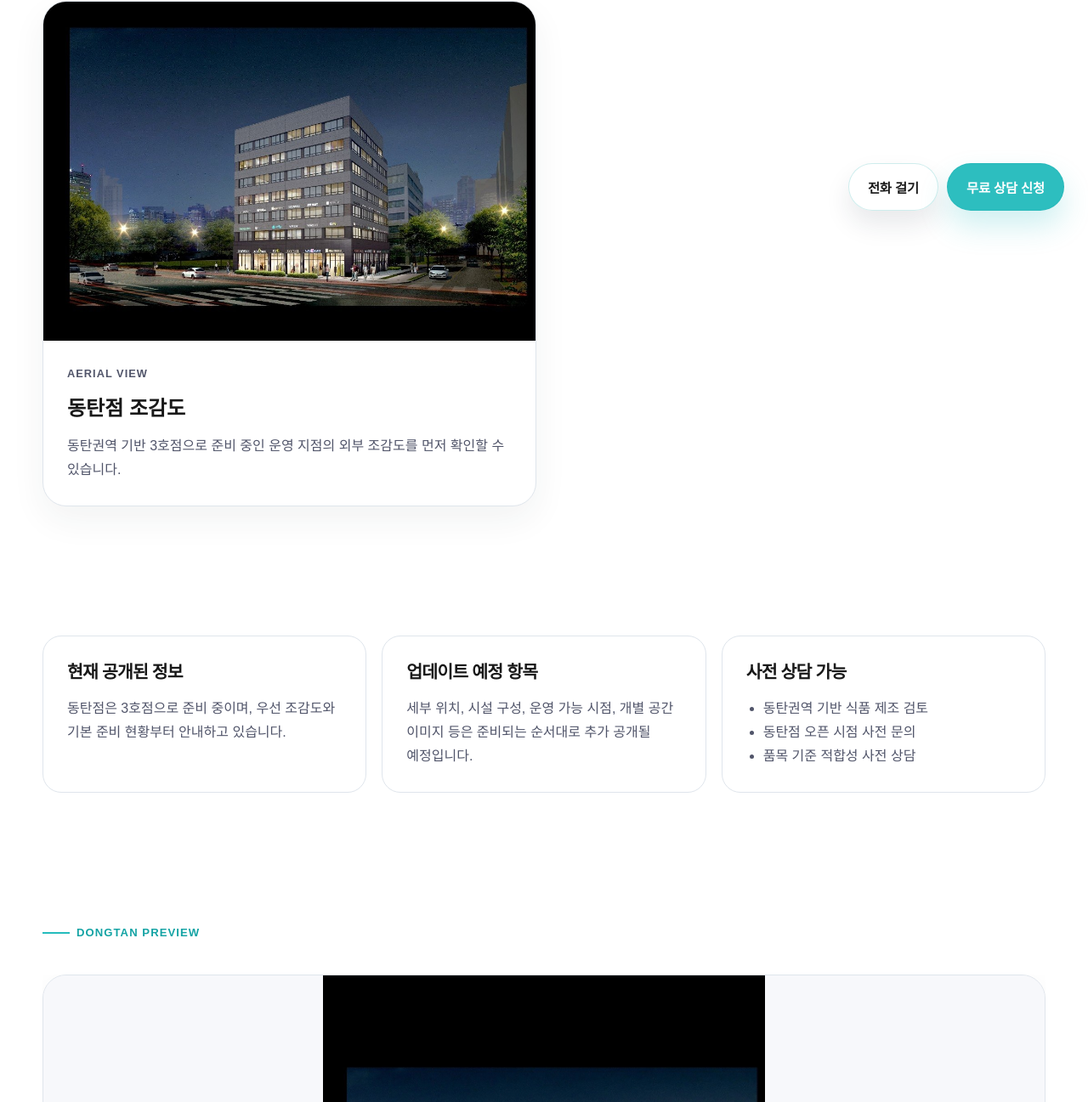
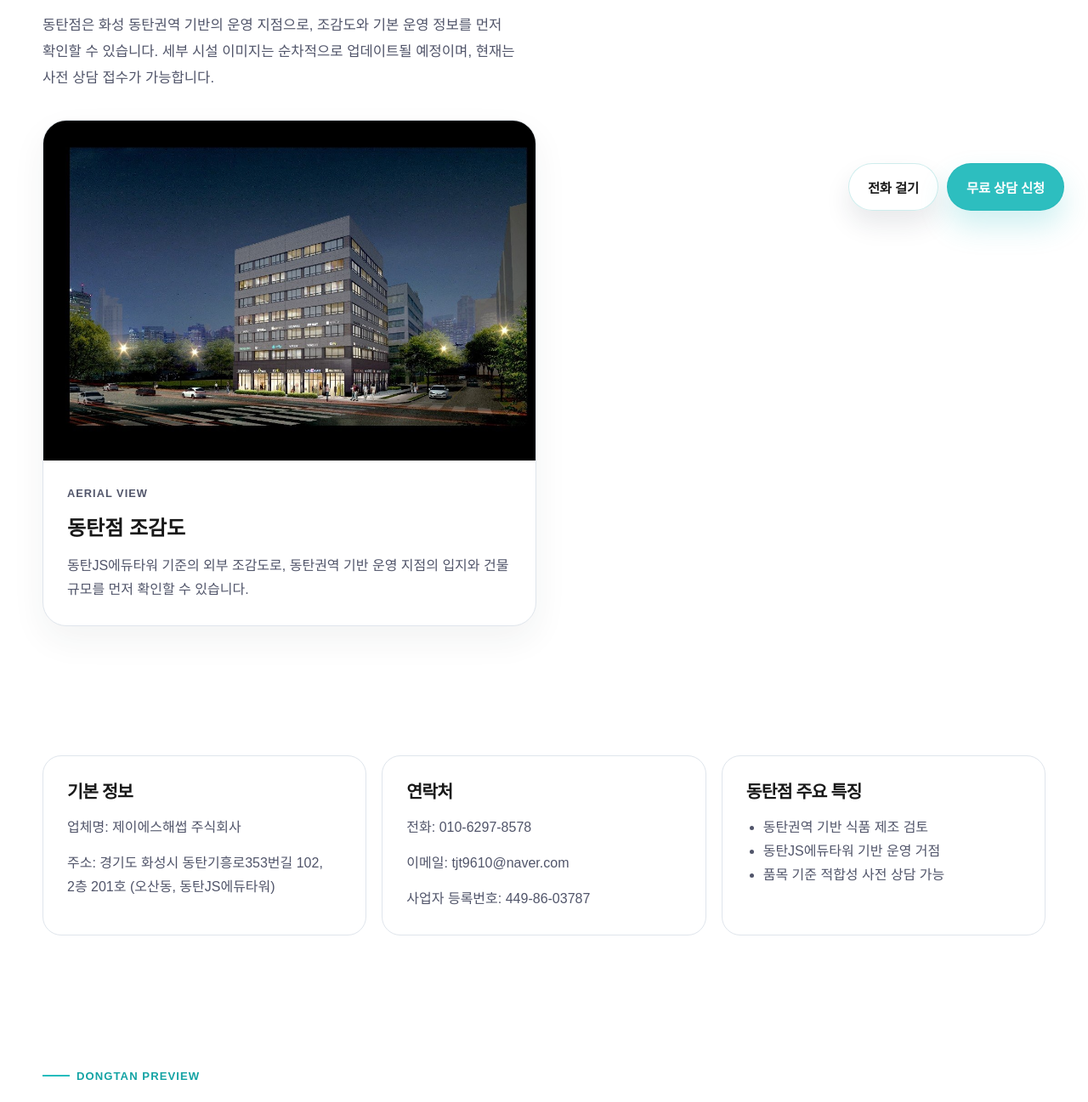
Before and after one commit to soobeom82-glitch/post-haccp-web, a website: page dongtan-branch.html in a window 1280 px wide. Shown: the part 524-1821 px from the top of the page at 85% size. Drawn offline with Linux system fonts and the light colour scheme; a web font is replaced by a local one.

Commit message:
Add Dongtan branch business details

```diff
--- a/dongtan-branch.html
+++ b/dongtan-branch.html
@@ -3,21 +3,21 @@
 <head>
   <meta charset="UTF-8">
   <meta name="viewport" content="width=device-width, initial-scale=1.0">
-  <title>동탄점 준비 현황 | 신규 HACCP 공유시설 안내 | 포스트공공해썹</title>
+  <title>동탄점 HACCP 공유시설 | 화성 동탄 식품 제조 입점 상담 | 포스트공공해썹</title>
   <meta name="robots" content="index,follow,max-image-preview:large">
-  <meta name="description" content="포스트공공해썹 동탄점은 신규 운영 지점으로 준비 중입니다. 동탄점 조감도와 준비 현황, 사전 상담 안내를 확인할 수 있습니다.">
+  <meta name="description" content="동탄점 HACCP 공유시설, 화성 동탄 기반 식품 제조 입점 상담, 조감도와 기본 운영 정보를 포스트공공해썹 기준으로 안내합니다.">
   <link rel="canonical" href="https://post-haccp-web.vercel.app/dongtan-branch.html">
   <link rel="icon" type="image/png" href="./assets/brand-symbol.png">
-  <meta property="og:title" content="동탄점 준비 현황 | 신규 HACCP 공유시설 안내">
-  <meta property="og:description" content="포스트공공해썹 동탄점 조감도와 3호점 준비 현황, 사전 상담 안내를 확인할 수 있습니다.">
+  <meta property="og:title" content="동탄점 HACCP 공유시설 | 화성 동탄 식품 제조 입점 상담">
+  <meta property="og:description" content="동탄점 조감도와 기본 운영 정보, 사전 상담 안내를 한 페이지에서 확인할 수 있습니다.">
   <meta property="og:type" content="article">
   <meta property="og:site_name" content="포스트공공해썹">
   <meta property="og:locale" content="ko_KR">
   <meta property="og:url" content="https://post-haccp-web.vercel.app/dongtan-branch.html">
   <meta property="og:image" content="https://post-haccp-web.vercel.app/assets/dongtan-aerial.jpeg">
   <meta name="twitter:card" content="summary_large_image">
-  <meta name="twitter:title" content="동탄점 준비 현황 | 신규 HACCP 공유시설 안내">
-  <meta name="twitter:description" content="동탄점 조감도와 신규 운영 지점 준비 현황을 포스트공공해썹 기준으로 안내합니다.">
+  <meta name="twitter:title" content="동탄점 HACCP 공유시설 | 화성 동탄 식품 제조 입점 상담">
+  <meta name="twitter:description" content="동탄점 조감도와 기본 운영 정보, 사전 상담 안내를 포스트공공해썹 기준으로 안내합니다.">
   <meta name="twitter:image" content="https://post-haccp-web.vercel.app/assets/dongtan-aerial.jpeg">
   <link rel="stylesheet" href="https://vendor-cdn.imweb.me/fonts/pretendard/web/variable/pretendardvariable.css?1669875619">
   <link rel="stylesheet" href="./styles.css">
@@ -54,10 +54,10 @@
       <section class="section subpage-hero">
         <p class="breadcrumbs"><a href="./index.html">홈</a> / <span>동탄점</span></p>
         <p class="eyebrow">DONGTAN BRANCH</p>
-        <h1>동탄점 신규 운영 지점 준비 현황 안내</h1>
+        <h1>동탄점 HACCP 공유시설과 화성 동탄 식품 제조 입점 상담 안내</h1>
         <p class="subpage-intro">
-          포스트공공해썹 동탄점은 신규 운영 지점으로 준비 중입니다.
-          현재는 조감도와 사전 상담 흐름을 먼저 공개하고 있으며, 세부 위치와 시설 정보는 순차적으로 업데이트될 예정입니다.
+          동탄점은 화성 동탄권역 기반의 운영 지점으로, 조감도와 기본 운영 정보를 먼저 확인할 수 있습니다.
+          세부 시설 이미지는 순차적으로 업데이트될 예정이며, 현재는 사전 상담 접수가 가능합니다.
         </p>
       </section>
 
@@ -67,26 +67,29 @@
           <div class="branch-card-copy">
             <p class="branch-card-label">AERIAL VIEW</p>
             <h3>동탄점 조감도</h3>
-            <p>동탄권역 기반 3호점으로 준비 중인 운영 지점의 외부 조감도를 먼저 확인할 수 있습니다.</p>
+            <p>동탄JS에듀타워 기준의 외부 조감도로, 동탄권역 기반 운영 지점의 입지와 건물 규모를 먼저 확인할 수 있습니다.</p>
           </div>
         </article>
       </section>
 
       <section class="section detail-grid">
         <article class="detail-card">
-          <h2>현재 공개된 정보</h2>
-          <p>동탄점은 3호점으로 준비 중이며, 우선 조감도와 기본 준비 현황부터 안내하고 있습니다.</p>
+          <h2>기본 정보</h2>
+          <p>업체명: 제이에스해썹 주식회사</p>
+          <p>주소: 경기도 화성시 동탄기흥로353번길 102, 2층 201호 (오산동, 동탄JS에듀타워)</p>
         </article>
         <article class="detail-card">
-          <h2>업데이트 예정 항목</h2>
-          <p>세부 위치, 시설 구성, 운영 가능 시점, 개별 공간 이미지 등은 준비되는 순서대로 추가 공개될 예정입니다.</p>
+          <h2>연락처</h2>
+          <p>전화: <a href="tel:01062978578">010-6297-8578</a></p>
+          <p>이메일: <a href="mailto:tjt9610@naver.com">tjt9610@naver.com</a></p>
+          <p>사업자 등록번호: 449-86-03787</p>
         </article>
         <article class="detail-card">
-          <h2>사전 상담 가능</h2>
+          <h2>동탄점 주요 특징</h2>
           <ul class="detail-list">
             <li>동탄권역 기반 식품 제조 검토</li>
-            <li>동탄점 오픈 시점 사전 문의</li>
-            <li>품목 기준 적합성 사전 상담</li>
+            <li>동탄JS에듀타워 기반 운영 거점</li>
+            <li>품목 기준 적합성 사전 상담 가능</li>
           </ul>
         </article>
       </section>
@@ -150,9 +153,11 @@
         </section>
         <section class="footer-branch">
           <p class="footer-branch-name">동탄점</p>
-          <p>3호점 준비 중</p>
-          <p>세부 위치 및 시설 정보 순차 공개 예정</p>
-          <p>문의 : <a href="tel:01028460544">010-2846-0544</a></p>
+          <p>업체명 : 제이에스해썹 주식회사</p>
+          <p>주소 : 경기도 화성시 동탄기흥로353번길 102, 2층 201호 (오산동, 동탄JS에듀타워)</p>
+          <p>연락처 : <a href="tel:01062978578">010-6297-8578</a></p>
+          <p>사업자 등록번호 : 449-86-03787</p>
+          <p>E-mail : <a href="mailto:tjt9610@naver.com">tjt9610@naver.com</a></p>
         </section>
       </div>
       <p class="footer-copy">Copyright 2026 포스트 공공해썹 All Rights Reserved.</p>
```
Also changed, not shown: food-manufacturing-consulting.html (+5 -3 lines), guri-branch.html (+5 -3 lines), gwanggyo-haccp-facility.html (+5 -3 lines), haccp-preparation-support.html (+5 -3 lines), index.html (+10 -8 lines).
